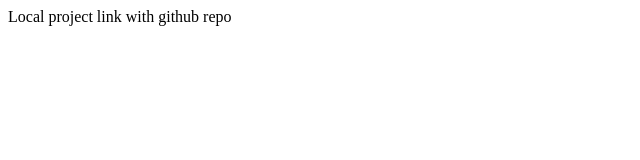
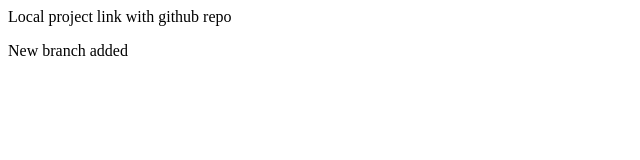
Before and after one commit to joy-maskarenj/local-repo, a plain HTML site: page index.html in a window 1280 px wide. Shown: the whole page, without its empty margins (0-640 px from the left). Drawn offline with Linux system fonts and the light colour scheme.

Commit message:
Add new feature

```diff
--- a/index.html
+++ b/index.html
@@ -1 +1,2 @@
 <P> Local project link with github repo</P>
+<P> New branch added</P>
```
